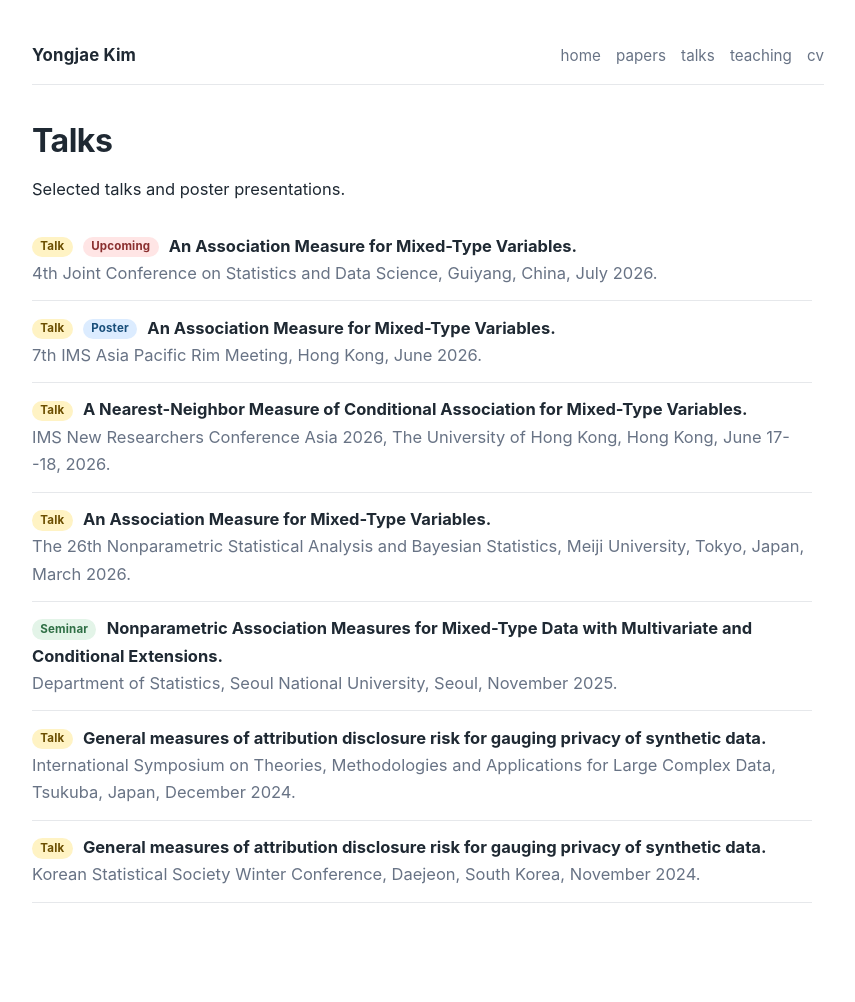
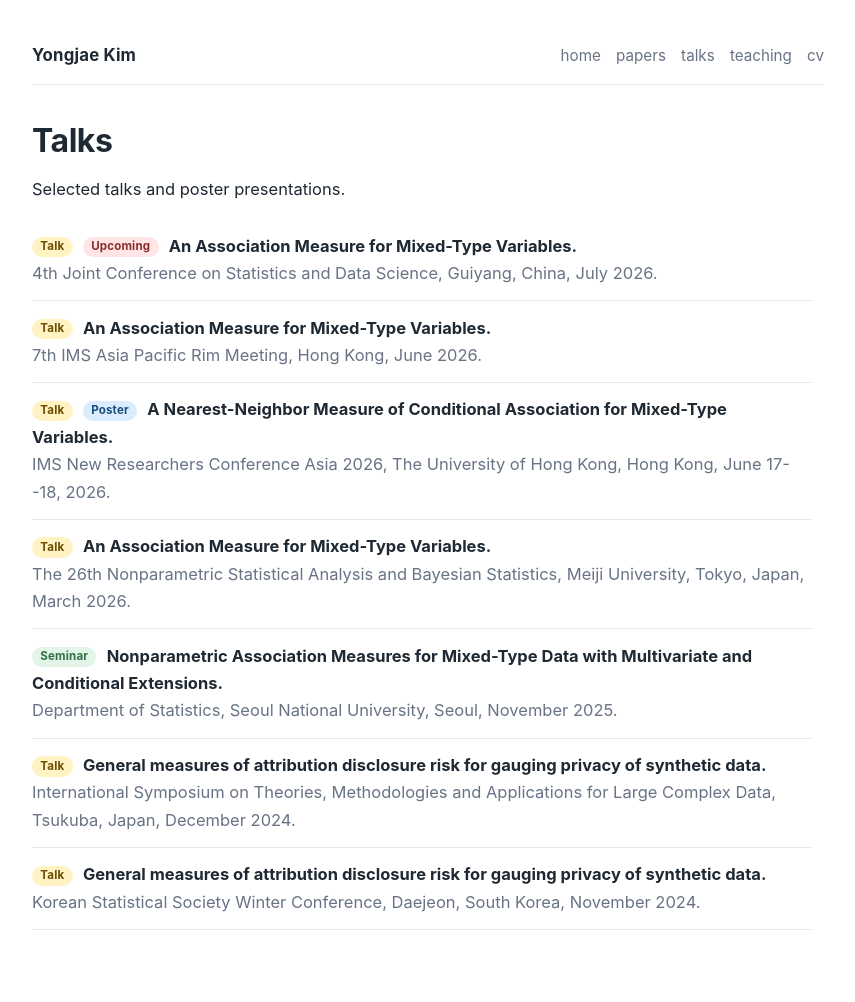
Before and after one commit to cherrrycooky/cherrrycooky.github.io, a Jekyll site: the page built from talks.markdown, in a window 1280 px wide. Shown: the whole page, without its empty margins (212-1067 px from the left). Built offline with Jekyll 4.4.1, drawn with Linux system fonts in a browser that asks for light colours; before the commit the page ends 975 px from its top, so only the background shows below that.

Commit message:
Update talks.markdown

```diff
--- a/talks.markdown
+++ b/talks.markdown
@@ -15,12 +15,12 @@ Selected talks and poster presentations.
   </li>
   <li>
     <span class="tag tag-talk">Talk</span>
-    <span class="tag tag-poster">Poster</span>
     <span class="talk-title">An Association Measure for Mixed-Type Variables.</span><br>
     <span class="venue">7th IMS Asia Pacific Rim Meeting, Hong Kong, June 2026.</span>
   </li>
   <li>
     <span class="tag tag-talk">Talk</span>
+    <span class="tag tag-poster">Poster</span>
     <span class="talk-title">A Nearest-Neighbor Measure of Conditional Association for Mixed-Type Variables.</span><br>
     <span class="venue">IMS New Researchers Conference Asia 2026, The University of Hong Kong, Hong Kong, June 17--18, 2026.</span>
   </li>
```
